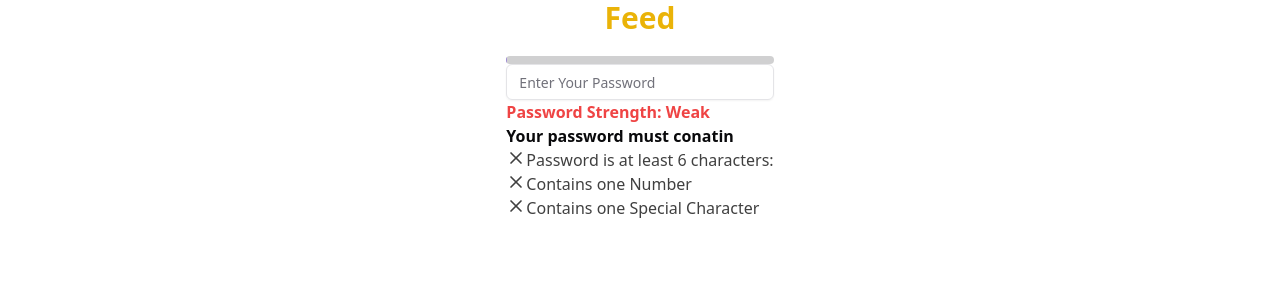
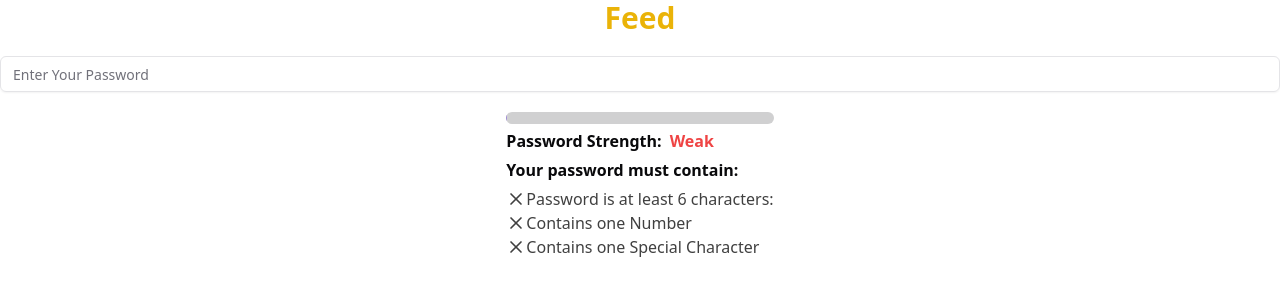
Before and after one commit to AlejandroV01/Ducky, a Next.js app in the folder client/: page /feed in a window 1280 px wide. Shown: the top 300 px of the page. Built offline with nearby package versions, Linux system fonts and the light colour scheme.

Commit message:
styling minor changes

```diff
--- a/client/src/app/(routes)/feed/page.tsx
+++ b/client/src/app/(routes)/feed/page.tsx
@@ -1,10 +1,15 @@
+'use client'
 import PasswordStrength from '@/components/PasswordStrength'
-import React from 'react'
+import { Input } from '@/components/ui/input'
+import React, { useState } from 'react'
 export default function Feed() {
+  const [password, setPassword] = useState<string>('')
+
   return (
     <div className='flex flex-col items-center gap-5'>
       <h1 className='text-center text-yellow-500 text-3xl font-bold'>Feed</h1>
-      <PasswordStrength />
+      <Input type='password' value={password} onChange={e => setPassword(e.target.value)} placeholder='Enter Your Password' />
+      <PasswordStrength password={password} />
     </div>
   )
 }
--- a/client/src/components/PasswordStrength.tsx
+++ b/client/src/components/PasswordStrength.tsx
@@ -1,104 +1,67 @@
-"use client";
-import { Input } from "@/components/ui/input";
-import { Progress } from "@/components/ui/progress";
-import { Check, X } from "lucide-react";
-import React, { useState } from "react";
-const PasswordStrength = () => {
-  const [password, setPassword] = useState<string>("");
-  const [progressValue, setProgressValue] = useState<number>(0);
+'use client'
+import { Progress } from '@/components/ui/progress'
+import { Check, X } from 'lucide-react'
+import React, { useEffect, useState } from 'react'
+
+const PasswordStrength = ({ password }: { password: string }) => {
+  const [progressValue, setProgressValue] = useState<number>(0)
 
   function containsSpecialChar(password: string): boolean {
-    const specialCharPattern = /[!@#$%^&*(),.?":{}|<>]/;
-    return specialCharPattern.test(password);
+    const specialCharPattern = /[!@#$%^&*(),.?":{}|<>]/
+    return specialCharPattern.test(password)
   }
   function calculateStrength(password: string): number {
-    let strength = 0;
+    let strength = 0
 
-    if (password.length >= 6) strength += 33.3;
-    if (/[0-9]/.test(password)) strength += 33.3;
-    if (containsSpecialChar(password)) strength += 33.3;
-    return strength;
+    if (password.length >= 6) strength += 33.3
+    if (/[0-9]/.test(password)) strength += 33.3
+    if (containsSpecialChar(password)) strength += 33.3
+    return strength
   }
-  const handleInputChange = (event: React.ChangeEvent<HTMLInputElement>) => {
-    const value = event.target.value;
-    setPassword(value);
-    setProgressValue(calculateStrength(value));
-  };
+
+  useEffect(() => {
+    setProgressValue(calculateStrength(password))
+  }, [password])
+
   function strengthLevel(strength: number): {
-    level: string;
-    textColor: string;
+    level: string
+    textColor: string
   } {
     if (strength <= 34) {
-      return { level: "Weak", textColor: "text-red-500" };
+      return { level: 'Weak', textColor: 'text-red-500' }
     } else if (strength <= 67) {
-      return { level: "Moderate", textColor: "text-yellow-500" };
+      return { level: 'Moderate', textColor: 'text-yellow-500' }
     } else {
-      return { level: "Strong", textColor: "text-green-500" };
+      return { level: 'Strong', textColor: 'text-green-500' }
     }
   }
-  const { level, textColor } = strengthLevel(progressValue);
+  const { level, textColor } = strengthLevel(progressValue)
 
   return (
-    <div>
-      <Progress className="[&>*]:bg-[#8B6ED4]" value={progressValue} />
-      <Input
-        type="password"
-        value={password}
-        onChange={handleInputChange}
-        placeholder="Enter Your Password"
-      />
-      <h1 className={`md:font-bold ${textColor}`}>
-        Password Strength: {level}
+    <div className='flex flex-col gap-[0.305rem]'>
+      <Progress className='[&>*]:bg-[#8B6ED4] h-[12px]' value={progressValue} />
+      <h1 className={`font-semibold flex items-center gap-2`}>
+        Password Strength: <span className={`${textColor}`}>{level}</span>
       </h1>
-      <h1 className="md:font-bold">Your password must conatin</h1>
-      <div className="flex">
-        {password.length >= 6 ? (
-          <Check size={20} className="text-green-500" />
-        ) : (
-          <X size={20} className="text-neutral-700" />
-        )}
-        <p
-          className={
-            password.length >= 6 ? "text-green-500" : "text-neutral-700"
-          }
-        >
-          Password is at least 6 characters:
-        </p>
-      </div>
+      <h1 className='font-semibold'>Your password must contain:</h1>
+      <div className='flex flex-col gap-0'>
+        <div className='flex items-center'>
+          {password.length >= 6 ? <Check size={20} className='text-[#14B8A6]' /> : <X size={20} className='text-neutral-700' />}
+          <p className={password.length >= 6 ? 'text-[#14B8A6]' : 'text-neutral-700'}>Password is at least 6 characters:</p>
+        </div>
 
-      <div className="flex">
-        {/[0-9]/.test(password) ? (
-          <Check size={20} className="text-green-500" />
-        ) : (
-          <X size={20} className="text-neutral-700" />
-        )}
-        <p
-          className={
-            /[0-9]/.test(password) ? "text-green-500" : "text-neutral-700"
-          }
-        >
-          Contains one Number
-        </p>
-      </div>
+        <div className='flex items-center'>
+          {/[0-9]/.test(password) ? <Check size={20} className='text-[#14B8A6]' /> : <X size={20} className='text-neutral-700' />}
+          <p className={/[0-9]/.test(password) ? 'text-[#14B8A6]' : 'text-neutral-700'}>Contains one Number</p>
+        </div>
 
-      <div className="flex">
-        {containsSpecialChar(password) ? (
-          <Check size={20} className="text-green-500" />
-        ) : (
-          <X size={20} className="text-neutral-700" />
-        )}
-        <p
-          className={
-            containsSpecialChar(password)
-              ? "text-green-500"
-              : "text-neutral-700"
-          }
-        >
-          Contains one Special Character
-        </p>
+        <div className='flex items-center'>
+          {containsSpecialChar(password) ? <Check size={20} className='text-[#14B8A6]' /> : <X size={20} className='text-neutral-700' />}
+          <p className={containsSpecialChar(password) ? 'text-[#14B8A6]' : 'text-neutral-700'}>Contains one Special Character</p>
+        </div>
       </div>
     </div>
-  );
-};
+  )
+}
 
-export default PasswordStrength;
+export default PasswordStrength
```
